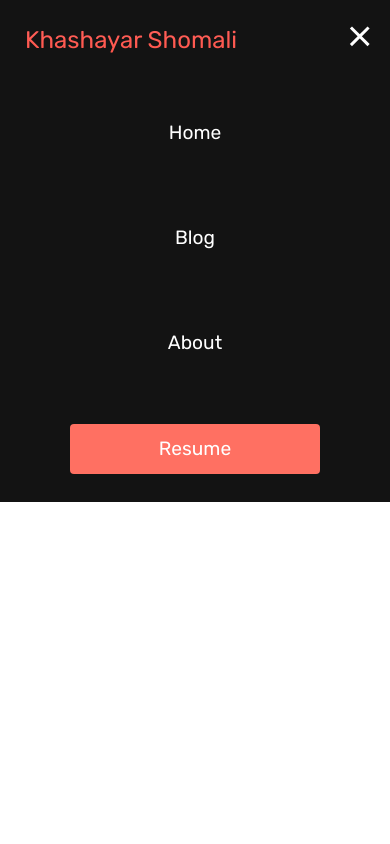
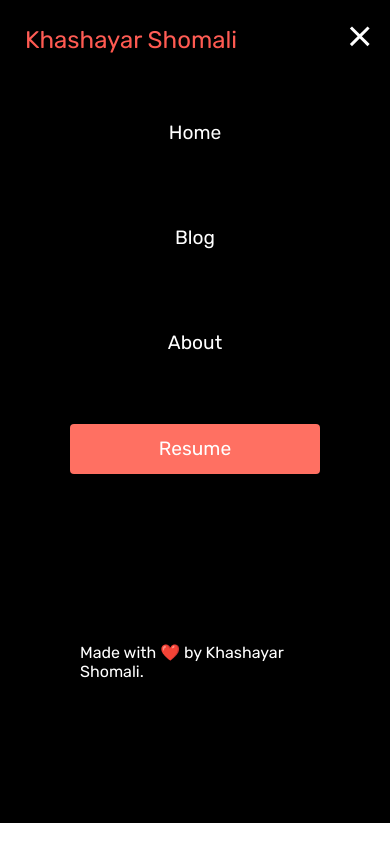
Before and after one commit to shomalikhashayar/html-css-website-v1, a plain HTML site: page index.html in a window 390 px wide. Both pictures are taken after a click on the element 359 px from the left and 36 px from the top of the page. Drawn offline with Linux system fonts and the light colour scheme.

Commit message:
Adding Footer & Last CSS Edit.

```diff
--- a/index.html
+++ b/index.html
@@ -59,6 +59,9 @@
         </div>
       </div>
     </div>
+    <div class="footer">
+        <p>Made with ❤️ by Khashayar Shomali.</p>
+    </div>
   </body>
 </html>
 <script src="app.js"></script>
--- a/styles.css
+++ b/styles.css
@@ -5,10 +5,14 @@
   font-family: "Rubik", sans-serif;
 }
 
+html, body {
+    width: 100%;
+    }
+
 /* Navbar Section CSS */
 
 .navbar {
-  background-color: #131313;
+  background-color: #000000;
   height: 80px;
   display: flex;
   justify-content: center;
@@ -137,11 +141,11 @@
     transition: all 0.5 ease;
     height: 50vh;
     z-index: -1;
-    background: #131313;
+    background: #000000;
   }
 
   .navbar-menu.active {
-    background: #131313;
+    background: #000000;
     top: 100%;
     opacity: 1;
     transition: all 0.5 ease;
@@ -218,7 +222,7 @@
 /* Hero Section CSS */
 
 .main {
-  background-color: #141414;
+  background-color: #000000;
 }
 .main-container {
   display: grid;
@@ -227,7 +231,7 @@
   justify-content: center;
   margin: 0 auto;
   height: 90vh;
-  background-color: #141414;
+  background-color: #000000;
   z-index: 1;
   width: 100%;
   max-width: 1300px;
@@ -299,7 +303,7 @@
   padding-bottom: 100px;
 }
 
-#main-img{
+#main-img {
   width: 450px;
   height: 450px;
   border-radius: 100%;
@@ -310,62 +314,73 @@
 
 /* Mobile Responsive */
 
-@media screen and (max-width: 760px){
-    .main-container{
+@media screen and (max-width: 760px) {
+  .main-container {
     display: grid;
     grid-template-columns: auto;
     align-items: center;
-        justify-self: center ;
+    justify-self: center;
     width: 100%;
     margin: 0 auto;
     height: 50vh;
   }
 
-    .main-content{
+  .main-content {
     text-align: center;
     margin-bottom: 4rem;
   }
 
-    .main-content h1{
+  .main-content h1 {
     font-size: 1.4rem;
     margin-top: 2rem;
   }
 
-    .main-content h2{
+  .main-content h2 {
     font-size: 2rem;
   }
 
-     .main-content p{
+  .main-content p {
     font-size: 1.4rem;
   }
 
-     #main-img{
+  #main-img {
+    display: none;
+  }
+
+  .footer{
+    height: 38vh;
+  }
+}
+
+@media screen and (max-width: 480px) {
+  .main-content h1 {
+    font-size: 1rem;
+    margin-top: 2rem;
+  }
+
+  .main-content h2 {
+    font-size: 1.4rem;
+  }
+
+  .main-content p {
+    font-size: 1rem;
+  }
+
+  .main-btn {
+    padding: 12px 32px;
+    margin: 2.4rem 0;
+  }
+
+  #main-img {
     display: none;
   }
 }
 
- @media screen and (max-width:480px) {
-
-    .main-content h1{
-        font-size: 1rem;
-         margin-top: 2rem;
+.footer{
+    background-color: #000000;
+    color: white;
+    display: flex;
+    justify-content: center;
+    align-items: center;
+    padding: 80px;
 }
-
-     .main-content h2{
-         font-size: 1.4rem;
-      }
-
-      .main-content p{
-         font-size: 1rem;
-      }
-
-      .main-btn{
-        padding: 12px 32px;
-        margin: 2.4rem 0;
-      }
-
-      #main-img{
-        display: none;
-     }
-
- }
```
Also changed, not shown: images/pic2.jpg (added), images/vue.png (added). Lines whose indentation alone changed are shown as unchanged.
